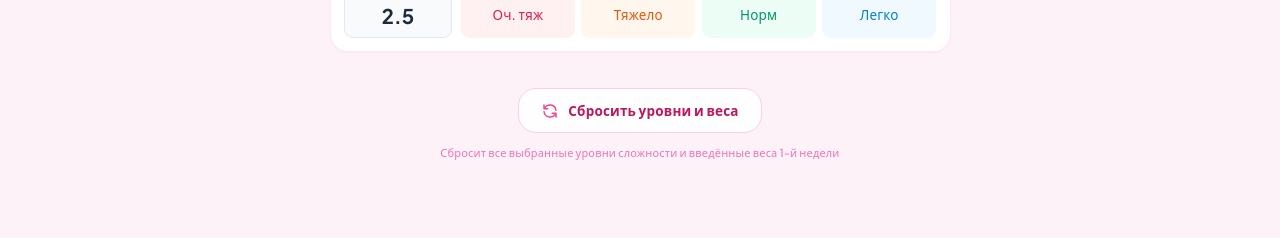
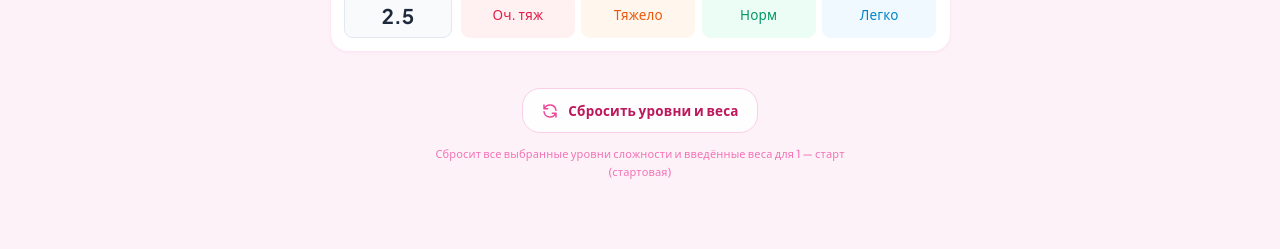
Before and after one commit to nMaks2006/Gym-girl, a React (Vite) app: page / in a window 1280 px wide. Shown: the part 2404-2653 px from the top of the page. Built offline with nearby package versions, Linux system fonts and the light colour scheme.

Commit message:
Allow resetting levels and weights on all weeks and harmonize transition warning modal styling

```diff
--- a/src/App.jsx
+++ b/src/App.jsx
@@ -42,7 +42,7 @@ export default function App() {
     const weekTitle = WEEK_TITLES[targetWeek] || `Неделя ${targetWeek}`;
 
     setModalState({
-      title: 'Сброс 1-й недели',
+      title: 'Сброс недели',
       subtitle: (
         <span>
           Сброс уровней сложности и весов для <strong className="font-bold font-display text-pink-900 bg-pink-100/80 px-1.5 py-0.5 rounded-md">{weekTitle}</strong> (Цикл {targetCycle})
@@ -50,7 +50,7 @@ export default function App() {
       ),
       notice: (
         <span>
-          Все сохранённые веса и выбранные <strong className="font-bold font-display text-pink-900 bg-pink-100/80 px-1.5 py-0.5 rounded-md">уровни сложности</strong> для 1-й недели будут <strong className="font-bold font-display text-rose-600 bg-rose-100/70 px-1.5 py-0.5 rounded-md">сброшены</strong>. Вы сможете пройти её заново.
+          Все сохранённые веса и выбранные <strong className="font-bold font-display text-pink-900 bg-pink-100/80 px-1.5 py-0.5 rounded-md">уровни сложности</strong> для этой недели будут <strong className="font-bold font-display text-rose-600 bg-rose-100/70 px-1.5 py-0.5 rounded-md">сброшены</strong>. Вы сможете пройти её заново.
         </span>
       ),
       type: 'confirm',
@@ -135,15 +135,15 @@ export default function App() {
     const missing = getMissingExercises(currentWeek, currentCycle);
     if (missing.length > 0) {
       setModalState({
-        title: 'Нельзя перейти на следующую неделю',
+        title: 'Предупреждение перехода',
         subtitle: (
           <span>
-            Осталось заполнить: <strong className="font-bold font-display text-pink-900 bg-pink-100/80 px-1.5 py-0.5 rounded-md">{missing.length}</strong> из <strong className="font-bold font-display text-pink-900 bg-pink-100/80 px-1.5 py-0.5 rounded-md">{exercises.length}</strong> упражнений
+            Нельзя перейти: осталось заполнить <strong className="font-bold font-display text-rose-600 bg-rose-100/70 px-1.5 py-0.5 rounded-md">{missing.length}</strong> из <strong className="font-bold font-display text-pink-900 bg-pink-100/80 px-1.5 py-0.5 rounded-md">{exercises.length}</strong> упражнений
           </span>
         ),
         notice: (
           <span>
-            Выберите <strong className="font-bold font-display text-slate-800 bg-slate-100 px-1.5 py-0.5 rounded-md">режим сложности</strong> или укажите <strong className="font-bold font-display text-slate-800 bg-slate-100 px-1.5 py-0.5 rounded-md">вес</strong> для каждого упражнения:
+            Выберите <strong className="font-bold font-display text-pink-900 bg-pink-100/80 px-1.5 py-0.5 rounded-md">уровни сложности</strong> или укажите <strong className="font-bold font-display text-pink-900 bg-pink-100/80 px-1.5 py-0.5 rounded-md">веса</strong> для всех упражнений из списка ниже:
           </span>
         ),
         items: missing.map((e) => e.name),
@@ -154,15 +154,15 @@ export default function App() {
 
     const weekTitle = WEEK_TITLES[currentWeek] || `Неделя ${currentWeek}`;
     setModalState({
-      title: 'Завершение недели',
+      title: 'Переход на следующую неделю',
       subtitle: (
         <span>
-          Переход к следующему этапу тренировок
+          Завершение этапа для <strong className="font-bold font-display text-pink-900 bg-pink-100/80 px-1.5 py-0.5 rounded-md">«{weekTitle}»</strong> (<strong className="font-bold font-display text-pink-700 bg-pink-100/70 px-1.5 py-0.5 rounded-md">Цикл {currentCycle}</strong>)
         </span>
       ),
       notice: (
         <span>
-          Завершить <strong className="font-bold font-display text-pink-900 bg-pink-100/80 px-1.5 py-0.5 rounded-md">«{weekTitle}»</strong> (<strong className="font-bold font-display text-pink-700 bg-pink-100/70 px-1.5 py-0.5 rounded-md">Цикл {currentCycle}</strong>) и перейти на следующую неделю?
+          Все упражнения успешно заполнены. Подтвердите, что хотите <strong className="font-bold font-display text-pink-900 bg-pink-100/80 px-1.5 py-0.5 rounded-md">завершить неделю</strong> и перейти к следующему этапу тренировок.
         </span>
       ),
       type: 'confirm',
@@ -615,43 +615,42 @@ export default function App() {
           </section>
         ))}
 
-        {/* Кнопка "Сбросить неделю" для 1-й недели 1-го цикла */}
-        {viewCycle === 1 && viewWeek === 1 && (
-          <div className="pt-4 pb-8 flex flex-col items-center justify-center">
+        {/* Блок действий внизу страницы (Сброс веса и уровня для всех недель / Возврат) */}
+        <div className="pt-4 pb-8 flex flex-col items-center justify-center gap-2.5">
+          <div className="flex flex-wrap items-center justify-center gap-2.5">
+            {/* Кнопка "Сбросить уровни и веса" доступна для ВСЕХ недель */}
             <button
               type="button"
-              onClick={() => handleResetWeek(1, 1)}
-              className="h-10 px-5 rounded-2xl bg-white/90 hover:bg-white active:scale-95 text-pink-700 border border-pink-200 text-xs font-semibold flex items-center gap-2 shadow-2xs hover:shadow-xs transition-all cursor-pointer font-sans"
+              onClick={() => handleResetWeek(viewWeek, viewCycle)}
+              className="h-10 px-4 rounded-2xl bg-white/90 hover:bg-white active:scale-95 text-pink-700 border border-pink-200 text-xs font-semibold flex items-center gap-2 shadow-2xs hover:shadow-xs transition-all cursor-pointer font-sans"
             >
               <svg className="w-4 h-4 text-pink-500" fill="none" stroke="currentColor" viewBox="0 0 24 24">
                 <path strokeLinecap="round" strokeLinejoin="round" strokeWidth="2" d="M4 4v5h.582m15.356 2A8.001 8.001 0 004.582 9m0 0H9m11 11v-5h-.581m0 0a8.003 8.003 0 01-15.357-2m15.357 2H15" />
               </svg>
               <span>Сбросить уровни и веса</span>
             </button>
-            <p className="text-[11px] text-pink-400 mt-1.5 text-center">
-              Сбросит все выбранные уровни сложности и введённые веса 1-й недели
-            </p>
-          </div>
-        )}
 
-        {/* Кнопка "Вернуться" внизу страницы */}
+            {/* Кнопка "Вернуться" (доступна при переходе назад в актуальном режиме) */}
             {canRevert && isCurrentView && (
-          <div className="pt-4 pb-8 flex flex-col items-center justify-center">
               <button
                 type="button"
                 onClick={handleRevertWeek}
-              className="h-10 px-5 rounded-2xl bg-white/90 hover:bg-white active:scale-95 text-pink-700 border border-pink-200 text-xs font-semibold flex items-center gap-2 shadow-2xs hover:shadow-xs transition-all cursor-pointer font-sans"
+                className="h-10 px-4 rounded-2xl bg-white/90 hover:bg-white active:scale-95 text-pink-700 border border-pink-200 text-xs font-semibold flex items-center gap-2 shadow-2xs hover:shadow-xs transition-all cursor-pointer font-sans"
               >
                 <svg className="w-4 h-4 text-pink-600" fill="none" stroke="currentColor" viewBox="0 0 24 24">
                   <path strokeLinecap="round" strokeLinejoin="round" strokeWidth="2.5" d="M11 19l-7-7 7-7m8 14l-7-7 7-7" />
                 </svg>
                 <span>Вернуться</span>
               </button>
-            <p className="text-[11px] text-pink-400 mt-1.5 text-center">
-              Сбросит данные текущей недели и вернёт на {currentWeek > 1 ? `Неделю ${currentWeek - 1}` : `Неделю 6 (Цикл ${currentCycle - 1})`}
+            )}
+          </div>
+
+          <p className="text-[11px] text-pink-400 text-center max-w-sm px-2 leading-relaxed font-sans">
+            {canRevert && isCurrentView
+              ? `«Сбросить» очистит веса текущей недели • «Вернуться» вернёт на ${currentWeek > 1 ? `Неделю ${currentWeek - 1}` : `Неделю 6 (Цикл ${currentCycle - 1})`}`
+              : `Сбросит все выбранные уровни сложности и введённые веса для ${WEEK_TITLES[viewWeek] || `Недели ${viewWeek}`}`}
           </p>
         </div>
-        )}
       </main>
 
       {/* Модальное окно уведомлений в стилистике приложения (фон bg-pink-50, розовая рамка border-pink-300, более круглые углы rounded-3xl) */}
```
Lines whose indentation alone changed are shown as unchanged.
